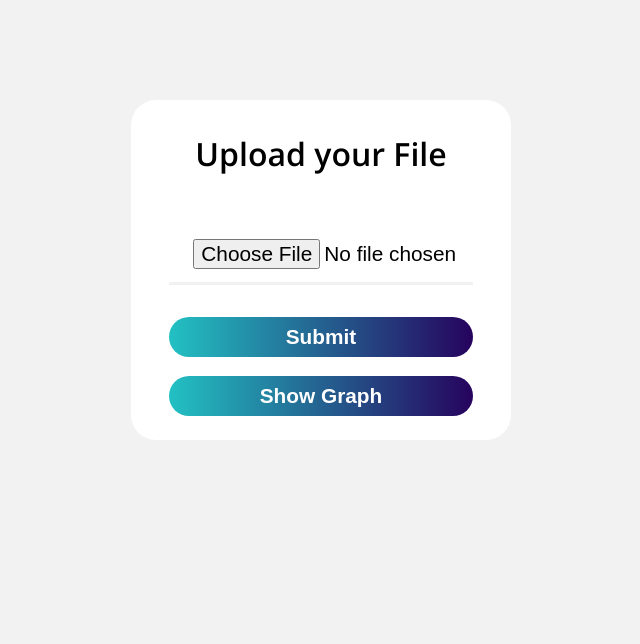
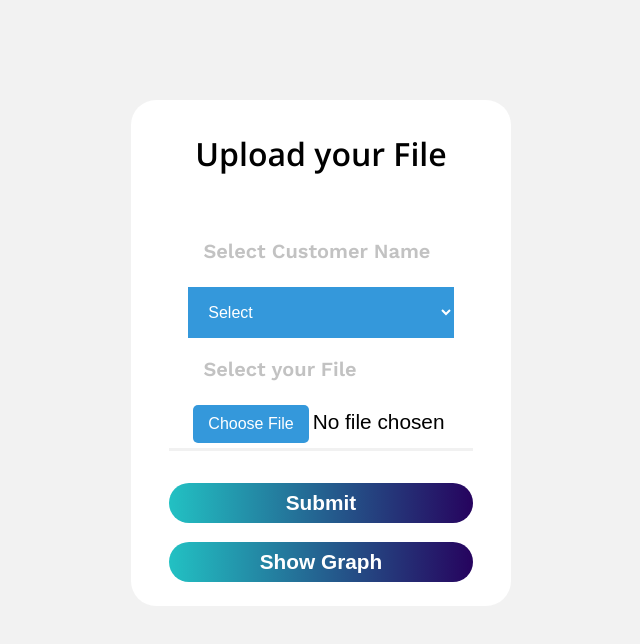
Before and after one commit to ProProgrammer18/Nice-systems-Ltd-Projects, a React (Create React App) app in the folder Performance Dashboard/frontend/: page / in a window 1280 px wide. Shown: the top 644 px of the page, without its empty margins (319-959 px from the left). Built offline with nearby package versions, Linux system fonts and the light colour scheme; what chartjs-plugin-datalabels would draw is missing.

Commit message:
added customer_name

```diff
--- a/Performance Dashboard/frontend/src/components/basics/UploadFile.css
+++ b/Performance Dashboard/frontend/src/components/basics/UploadFile.css
@@ -45,6 +45,57 @@ html{
   max-width: 100%;
 
 }
+/* .row .dropdown{
+  width: 70%;
+  box-sizing: border-box;
+  border: none;
+  font-size: 1.3rem;
+  padding-left: 1.5rem;
+  padding-bottom: 1rem;
+  box-shadow: inset 0px -3px 0px 0px rgba(187,187,187,0.2);
+  transition: box-shadow 0.2s ease-in;
+} */
+
+input::file-selector-button {
+  /* background-color: #DC3545; */
+  /* background-color: #118baa; */
+  background-color: #3498DB;
+  color: #fff;
+  border: none;
+  border-radius: 5px;
+  padding: 10px 15px;
+  font-size: 16px;
+  font-weight: 500;
+  cursor: pointer;
+  transition: all 0.3s ease;
+}
+
+.row .dropdown {
+  background-color: #3498DB;
+  color: white;
+  padding: 16px;
+  font-size: 16px;
+  border: none;
+  cursor: pointer;
+  width:70%
+}
+
+.row .dropdown:hover, .dropdown:focus {
+  background-color: #2980B9;
+}
+
+.row .dropdown {
+  position: relative;
+  display: inline-block;
+}
+
+.row label {
+  display: inline-block;
+  margin-bottom: 1rem;
+  font-size: 20px;
+  font-weight: 600;
+  color: #0e1318;
+}
 
 .row input{
   width: 80%;
@@ -52,7 +103,7 @@ html{
 	border: none;
   font-size: 1.3rem;
   padding-left: 1.5rem;
-  padding-bottom: 1rem;
+  padding-bottom: 0.5rem;
   box-shadow: inset 0px -3px 0px 0px rgba(187,187,187,0.2);
   transition: box-shadow 0.2s ease-in;
 }
--- a/Performance Dashboard/frontend/src/components/basics/UploadFile.js
+++ b/Performance Dashboard/frontend/src/components/basics/UploadFile.js
@@ -26,17 +26,28 @@ const UploadFile = () => {
 
   return (
     <>
-      <form action="#">
+      <div>
         <div id="loginform">
           <h2 id="headerTitle">Upload your File</h2>
           <div>
             <div className="row">
+              <label>Select Customer Name</label>
+              <select className="dropdown">
+                <option value="select">Select</option>
+                <option value="customer1">Customer1</option>
+                <option value="customer2">Customer2</option>
+                <option value="customer3">Customer3</option>
+                <option value="customer4">Customer4</option>
+              </select>
+              <br />
+              <label>Select your File</label>
               <input
                 type="file"
-                placeholder="Upload your file"
+                placeholder=""
                 onChange={(e) => setFile(e.target.files[0])}
               />
             </div>
+
             <div id="button" className="row">
               <button onClick={SubmitButton}>Submit</button>
               <br />
@@ -44,7 +55,7 @@ const UploadFile = () => {
             </div>
           </div>
         </div>
-      </form>
+      </div>
     </>
   );
 };
```
